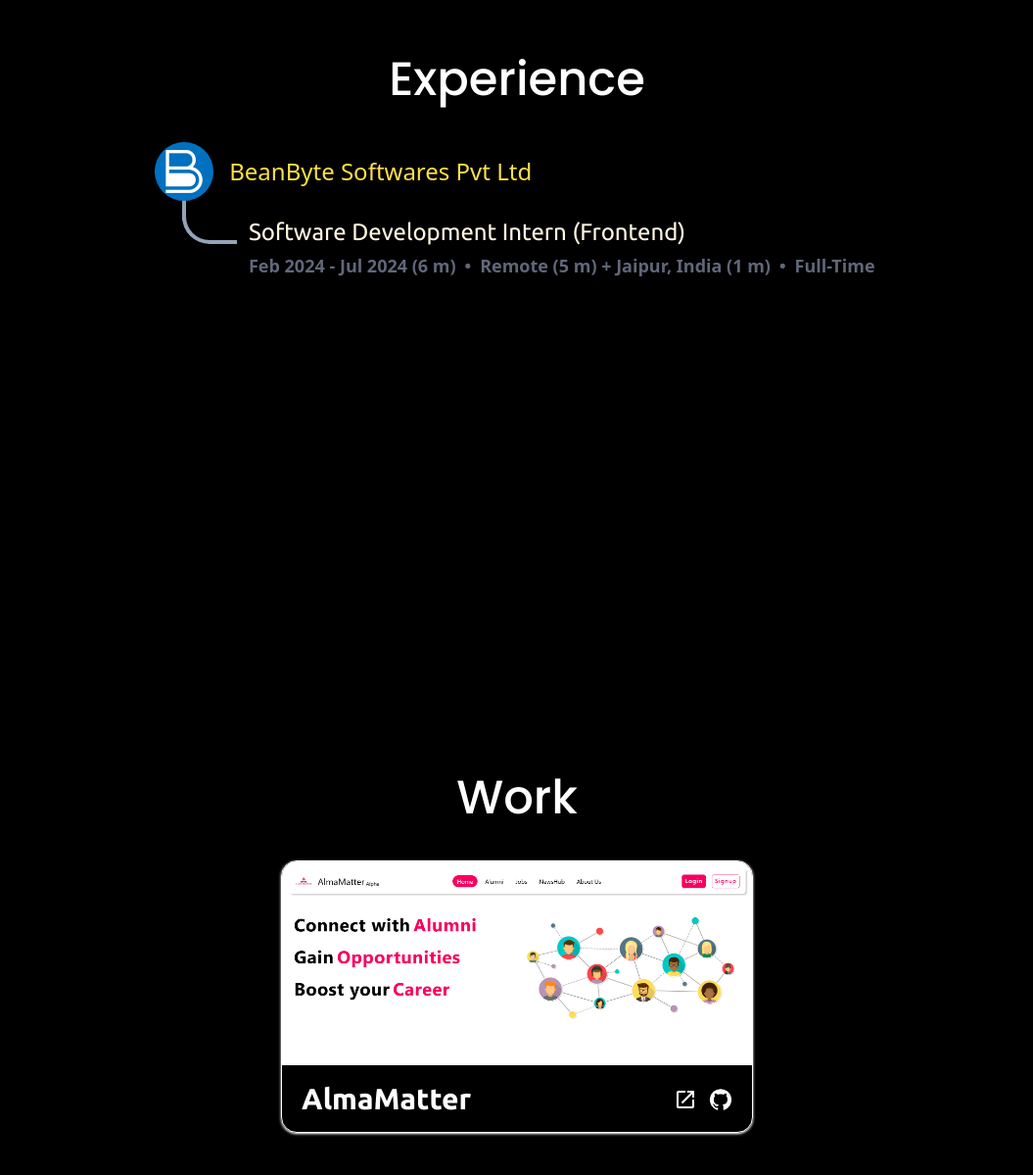
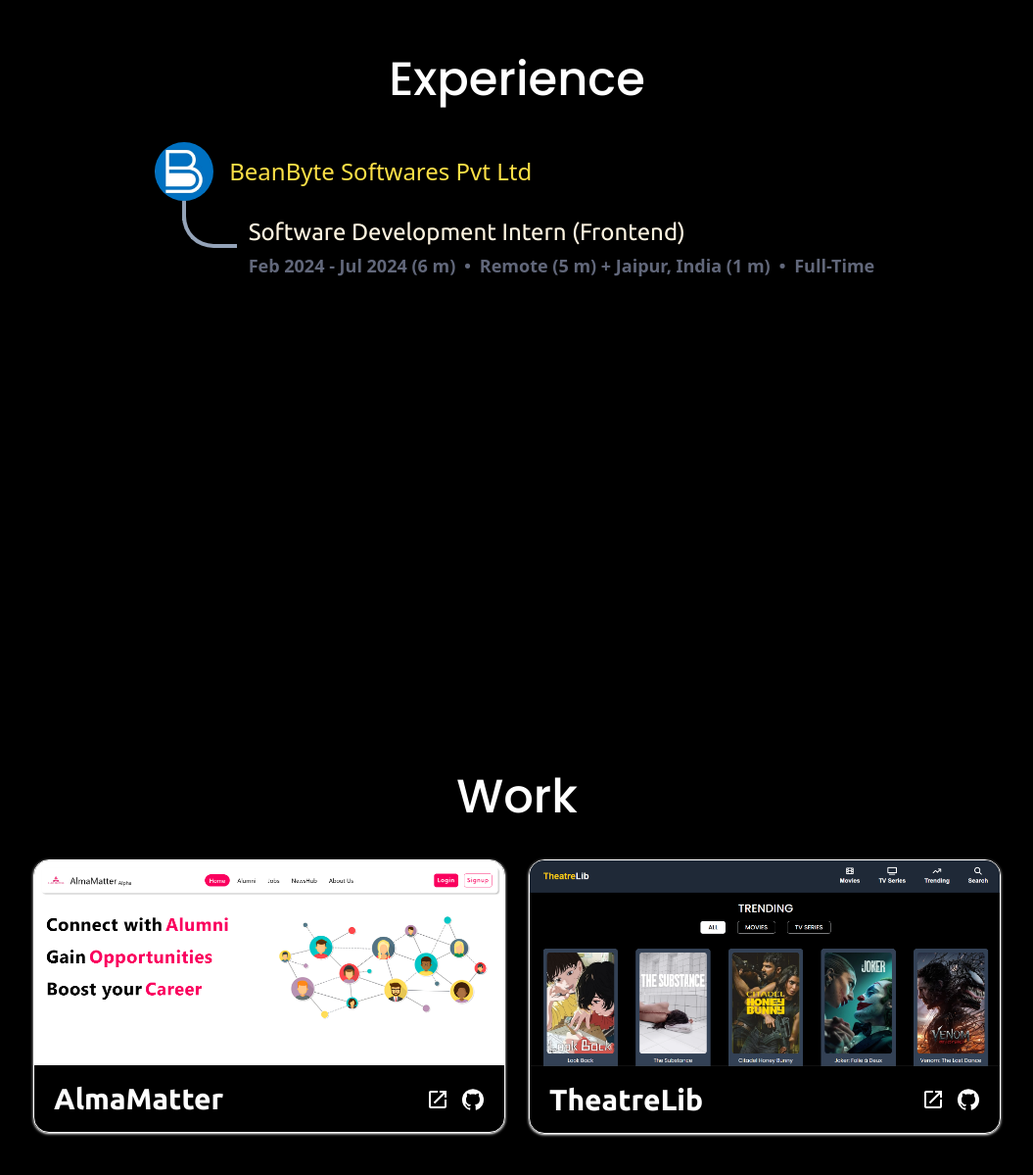
Before and after one commit to sarthakjain03/portfolio-nextjs, a Next.js app: page / in a window 1280 px wide. Shown: the part 1827-3026 px from the top of the page at 98% size, without its empty margins (112-1167 px from the left). Built offline with nearby package versions, Linux system fonts and the light colour scheme; a web font is replaced by a local one.

Commit message:
added another project and some animations

```diff
--- a/src/components/AboutMe.js
+++ b/src/components/AboutMe.js
@@ -1,4 +1,6 @@
+'use client'
 import Image from "next/image";
+import { motion } from "framer-motion";
 
 export default function AboutMe() {
   return (
@@ -15,6 +17,7 @@
             alt="Display Picture"
             className="rounded-full"
           />
+        <motion.div initial={{ opacity: 0 }} animate={{ opacity: 1 }} transition={{ duration: 1.5, type: "spring", ease: "easeOut" }} className="w-[65%]">
           <p className="text-lg">
             Here&apos;s a little about myself - Final year student at IIIT Dharwad
             pursuing B.Tech in Computer Science and Engineering graduating in July
@@ -32,6 +35,7 @@
             internationally starting January 2025. Also interested in learning new
             and exciting technologies. Love to travel by the way 😉
           </p>
+        </motion.div>
       </div>
     </section>
   );
--- a/src/components/Experience.js
+++ b/src/components/Experience.js
@@ -1,14 +1,28 @@
+'use client'
+import { useRef } from "react";
 import Image from "next/image";
+import { motion, useScroll, useAnimation, useMotionValueEvent } from "framer-motion";
 
 export default function Experience() {
+  const ref = useRef(null);
+  const { scrollYProgress } = useScroll({
+    target: ref,
+    offset: ["0.2 1", "1.4 1"]
+  })
+  const mainControls = useAnimation();
+
+  useMotionValueEvent(scrollYProgress, "change", (latest) => {
+    mainControls.set({ left: `${latest*100}%` })
+  });
+
   return (
     <section
       id="experience"
       className="flex text-white flex-col justify-center items-center gap-10 h-[100vh]"
     >
       <h1 className="text-5xl font-poppins font-medium">Experience</h1>
-      <div className="">
-        <div className="">
+      <motion.div ref={ref}>
+        <div className="relative overflow-hidden">
           <div className="flex items-center gap-4">
             <Image src="/beanbyte_logo.jpeg" alt="beanbyte_logo" width={60} height={60} className="rounded-full" />
             <h4 className="text-2xl text-yellow-300">
@@ -17,8 +31,8 @@
           </div>
           <div className="flex ml-7">
             <div className="w-1 h-5 bg-slate-400"></div>
-            <div className="flex relative -left-[0.265rem] pt-4 gap-3">
-              <div className="w-14 h-7 border-b-4 rounded-t-none rounded-bl-full border-b-slate-400 border-l-4 border-l-slate-400"></div>
+            <div className="flex relative -left-[0.285rem] pt-4 gap-3">
+              <div className="w-14 h-8 border-b-4 rounded-t-none rounded-bl-full border-b-slate-400 border-l-4 border-l-slate-400"></div>
               <div className="flex flex-col">
                 <h5 className="font-ubuntu text-2xl text-[#FFF5E1]">
                   Software Development Intern (Frontend)
@@ -39,8 +53,13 @@
               </div>
             </div>
           </div>
+          <motion.div
+            initial={{ left: 0 }}
+            animate={mainControls}
+            className="absolute top-0 size-full bg-black"
+          ></motion.div>
         </div>
-      </div>
+      </motion.div>
     </section>
   );
 }
--- a/src/components/ProjectCard.js
+++ b/src/components/ProjectCard.js
@@ -16,10 +16,22 @@
   githubRepo,
 }) {
   const techArray = tech?.split(", ");
-  const [activeCard, setActiveCard] = useState(false);
+  const [activeCard, setActiveCard] = useState(0);
+
+  const handleClick = () => {
+    setActiveCard((prev) => {
+      if (prev === 0) return title;
+      return 0;
+    });
+  };
 
   return (
-    <motion.div className="flex flex-col gap-4 border border-white shadow shadow-white rounded-2xl overflow-hidden">
+    <motion.div
+      layoutId={title}
+      onHoverStart={handleClick}
+      onHoverEnd={handleClick}
+      className="flex flex-col gap-4 border border-white shadow shadow-white rounded-2xl overflow-hidden h-fit"
+    >
       <motion.div>
         <Image src={imgUrl} alt="project image" height={320} width={480} />
       </motion.div>
@@ -28,10 +40,7 @@
           activeCard ? "pb-0" : "pb-4"
         }`}
       >
-        <p
-          onClick={() => setActiveCard((prev) => !prev)}
-          className="font-ubuntu font-semibold text-3xl cursor-pointer"
-        >
+        <p className="font-ubuntu font-semibold text-3xl">
           {title}
         </p>
         <div className="flex gap-3">
@@ -44,21 +53,17 @@
         </div>
       </motion.div>
       <AnimatePresence>
-        {activeCard && (
+        {activeCard === title && (
           <motion.div
+            // layoutId={activeCard}
             initial={{ opacity: 0, height: 0 }}
             animate={{ opacity: 1, height: "auto" }}
             exit={{ opacity: 0, height: 0 }}
             transition={{ duration: 0.5, ease: "easeInOut" }}
             className="flex flex-col gap-4 px-5 max-w-[480px]"
           >
-            <p
-              className="text-xl cursor-pointer"
-              onClick={() => setActiveCard(false)}
-            >
-              {description}
-            </p>
-            <div className="flex gap-3 pb-4">
+            <p className="text-xl cursor-pointer">{description}</p>
+            <div className="flex gap-3 pb-4 flex-wrap">
               {techArray?.map((tech) => (
                 <TechTab key={tech} title={tech} logo={techStack[tech]} />
               ))}
--- a/src/data.js
+++ b/src/data.js
@@ -14,9 +14,17 @@
     {
         title: "AlmaMatter",
         imgUrl: "/almamatter.png",
-        tech: "React.js, JavaScript",
+        tech: "React.js, JavaScript, Material UI, Tailwind",
         description: "Contributed to the frontend development of an alumni networking site, ensuring a seamless, responsive interface with features like news updates, job listings, an alumni directory, personalized profiles, and an admin dashboard.",
         liveLink: "https://almamatter.netlify.app/",
         githubRepo: "https://github.com/sarthakjain03/alumni-network-iiitdwd"
+    },
+    {
+        title: "TheatreLib",
+        imgUrl: "/theatrelib.png",
+        tech: "React.js, JavaScript, Material UI, CSS",
+        description: "Developed an entertainment library consisting of movies and tv shows with features like trending, searching and genre selection. This was first project in React.js where I used the public TMDB api for the data.",
+        liveLink: "https://theatrelib.netlify.app/",
+        githubRepo: "https://github.com/sarthakjain03/Movie_Library"
     }
 ]
```
Also changed, not shown: public/theatrelib.png (added). Lines whose indentation alone changed are shown as unchanged.
